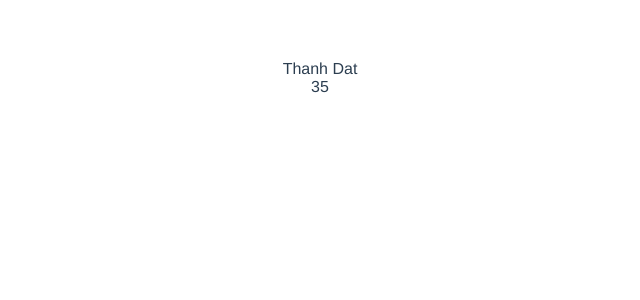
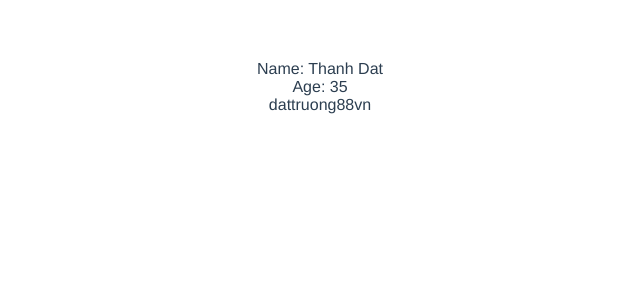
Before and after one commit to dattruong88vn/education-vue3js, a Vue app in the folder first-project/: page / in a window 1280 px wide. Shown: the top 300 px of the page, without its empty margins (320-960 px from the left). Built offline with nearby package versions, Linux system fonts and the light colour scheme.

Commit message:
binding text

```diff
--- a/first-project/src/App.vue
+++ b/first-project/src/App.vue
@@ -1,8 +1,7 @@
 <template>
-  <div>
-    {{ name }}
-  </div>
-  <div>{{ age }}</div>
+  <div>Name: {{ name }}</div>
+  <div>Age: {{ age }}</div>
+  <div v-text="channel"></div>
 </template>
 
 <script>
@@ -12,6 +11,7 @@ export default {
     return {
       name: "Thanh Dat",
       age: 35,
+      channel: "dattruong88vn",
     };
   },
 };
```
Also changed, not shown: 1 other file (tests, documents, lock files or other folders).
